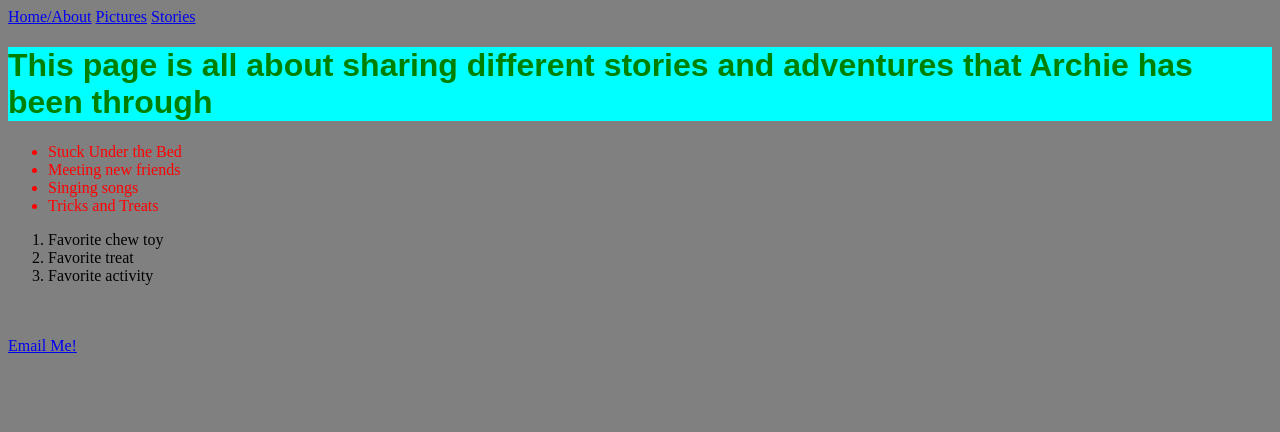
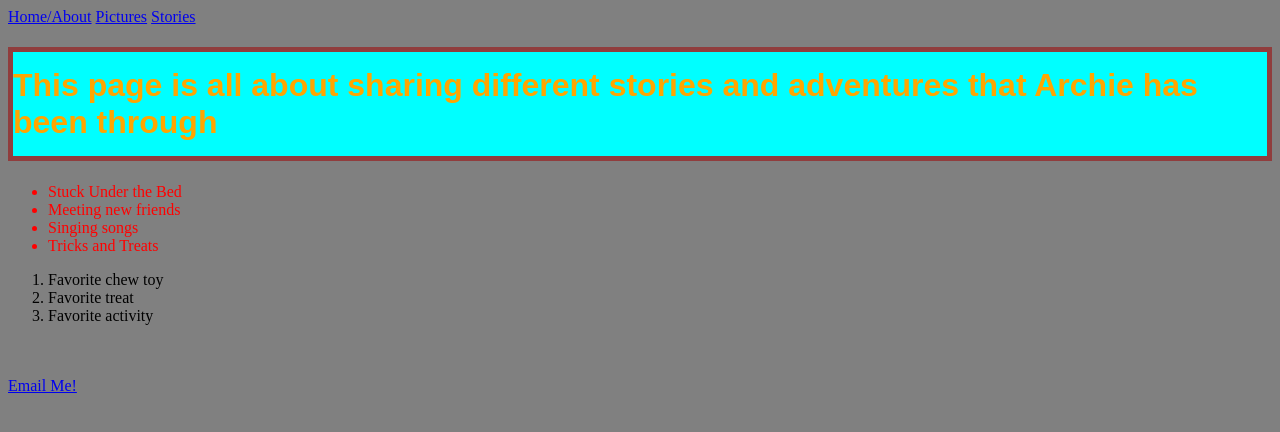
Before and after one commit to mfiorav0/assignment2, a plain HTML site: page stories.html in a window 1280 px wide. Drawn offline with Linux system fonts and the light colour scheme.

Commit message:
more styling

```diff
--- a/css/styles.css
+++ b/css/styles.css
@@ -4,15 +4,19 @@ h2 {
     font-family: fantasy;
     background-color: aqua;
 }
+
 features {
     color: red;
     font-family: cursive;
 }
 
 
-body {background-color: gray;}
+body {
+    background-color: gray;
+}
 
 @media screen and (max-width: 30rem) {
+
     header,
     main,
     footer,
@@ -20,9 +24,23 @@ body {background-color: gray;}
         flex-direction: column;
     }
 }
-ul li{
+
+ul li {
     color: red;
 }
+
 p {
     color: greenyellow;
 }
+
+#StoryMessage {
+    color: orange;
+    border: 5px solid #903d3d;
+    padding-bottom: 15px;
+    padding-top: 15px;
+}
+
+.rescuedtreasures {
+    color: gold;
+    font-family: cursive;
+}
--- a/stories.html
+++ b/stories.html
@@ -19,7 +19,7 @@
     </header>
 
     <main>
-        <h1>This page is all about sharing different stories and adventures that Archie has been through</h1>
+        <h1 id="StoryMessage">This page is all about sharing different stories and adventures that Archie has been through</h1>
 
 
 
```
Also changed, not shown: index.html (+3 -0 lines).
